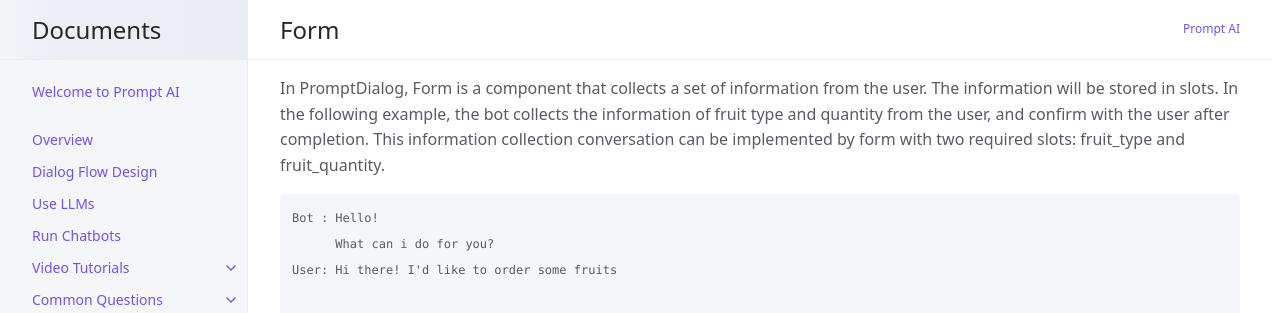
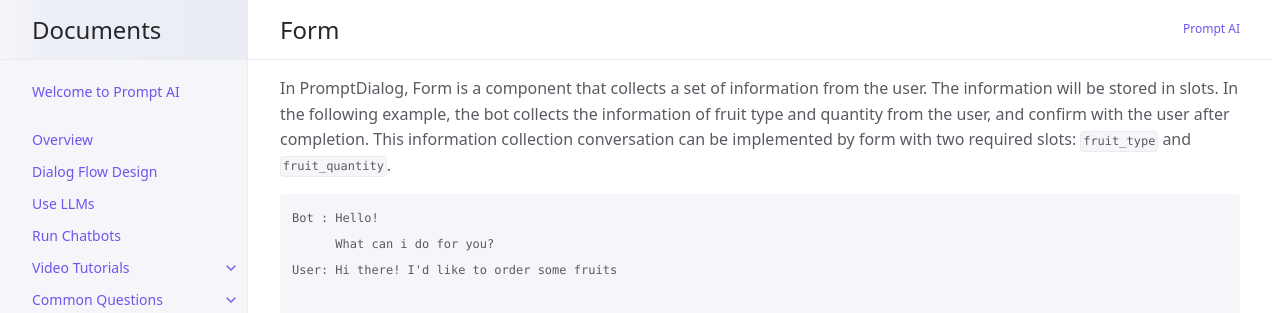
Before and after one commit to ws-cd/ws-cd.github.io, a Jekyll site: the page built from docs/tutorial/form.md, in a window 1280 px wide and 900 px high. Shown: the top 313 px of the window. Built offline with Jekyll 4.4.1, drawn with Linux system fonts in a browser that asks for light colours; part of the change alters nothing that is shown.

````diff
--- a/docs/tutorial/form.md
+++ b/docs/tutorial/form.md
@@ -4,7 +4,7 @@ title: Form
 parent: Developer's Guide
 nav_order: 7
 ---
-In PromptDialog, Form is a component that collects a set of information from the user. The information will be stored in slots. In the following example, the bot collects the information of fruit type and quantity from the user, and confirm with the user after completion. This information collection conversation can be implemented by form with two required slots: fruit_type and fruit_quantity.
+In PromptDialog, Form is a component that collects a set of information from the user. The information will be stored in slots. In the following example, the bot collects the information of fruit type and quantity from the user, and confirm with the user after completion. This information collection conversation can be implemented by form with two required slots: `fruit_type` and `fruit_quantity`.
 
 ```text
 Bot : Hello!
@@ -34,16 +34,16 @@ Next, we will introduce how to create the example of user-ordered fruit mentione
 ![img.png](/assets/images/form_fruit_create_flow.jpg)
 
 Next, we create a `Bot` node to say hello and a `User` node to show the intent to buy fruit
-![img_1.png](img_1.png)
+![img_1.png](form_fruit_create_flow-1.png)
 
 ## Create fruit form
 Click the `User` node and select `Form` in the pop-up menu
-![img.png](img.png)
+![img.png](form_fruit_create_flow-2.png)
 The name of the Form can be set according to the function, here we fill in `Fruit order`
-![img_3.png](img_3.png)
+![img_3.png](form_fruit_create_flow-3.png)
 
 Three pieces of information need to be completed after creating `fruit order`
-![img_4.png](img_4.png)
+![img_4.png](form_fruit_create_flow-4.png)
 
 |  Name        | Required | Desc                                                   |
 |--------------|----------|--------------------------------------------------------|
@@ -56,17 +56,17 @@ Three pieces of information need to be completed after creating `fruit order`
 We need to collect `fruit_type` and `fruit_quantity` from users through Slots, and then explain in detail how to add `fruit_type`
 
 Click on the `Slots` node and select `Add Slot` from the pop-up menu
-![img_5.png](img_5.png)
+![img_5.png](form_fruit_create_flow-5.png)
 
 In the pop-up Slot window, we need to pay attention to the input `Slot Name` and `Slot Question`, here fill in the name of the Slot `fruit_type` (enter the name and press Enter to create) and fill a sentence to prompt the user to enter the information in the question.
 
-![img_6.png](img_6.png)
+![img_6.png](form_fruit_create_flow-6.png)
 
 So far, the `fruit_type` slot has been created.
-![img_7.png](img_7.png)
+![img_7.png](form_fruit_create_flow-7.png)
 
 Add `fruit_quantity` slot like this:
-![img_9.png](img_9.png)
+![img_9.png](form_fruit_create_flow-8.png)
 
 ## Abort
 During the ordering process, the user may exit the conversation
@@ -74,12 +74,12 @@ During the ordering process, the user may exit the conversation
 
 ## Complete
 The `Complete` node handles the completion of the collection form, here we confirm the order to the user
-![img_10.png](img_10.png)
+![img_10.png](form_fruit_create_flow-9.png)
 
 ## The complete flow diagram is as follows:
-![img_11.png](img_11.png)
-![img_12.png](img_12.png)
-![img_13.png](img_13.png)
+![img_11.png](form_fruit_create_flow-10.png)
+![img_12.png](form_fruit_create_flow-11.png)
+![img_13.png](form_fruit_create_flow-12.png)
 
 ---
 
````
Also changed, not shown: assets/images/tutorial/form/form_fruit_create_flow-1.png (renamed from docs/tutorial/img_1.png), assets/images/tutorial/form/form_fruit_create_flow-10.png (renamed from docs/tutorial/img_11.png), assets/images/tutorial/form/form_fruit_create_flow-11.png (renamed from docs/tutorial/img_12.png), assets/images/tutorial/form/form_fruit_create_flow-12.png (renamed from docs/tutorial/img_13.png), assets/images/tutorial/form/form_fruit_create_flow-2.png (renamed from docs/tutorial/img.png), assets/images/tutorial/form/form_fruit_create_flow-3.png (renamed from docs/tutorial/img_3.png), assets/images/tutorial/form/form_fruit_create_flow-4.png (renamed from docs/tutorial/img_4.png), assets/images/tutorial/form/form_fruit_create_flow-5.png (renamed from docs/tutorial/img_5.png), assets/images/tutorial/form/form_fruit_create_flow-6.png (renamed from docs/tutorial/img_6.png), assets/images/tutorial/form/form_fruit_create_flow-7.png (renamed from docs/tutorial/img_7.png), assets/images/tutorial/form/form_fruit_create_flow-8.png (renamed from docs/tutorial/img_9.png), assets/images/tutorial/form/form_fruit_create_flow-9.png (renamed from docs/tutorial/img_10.png).
